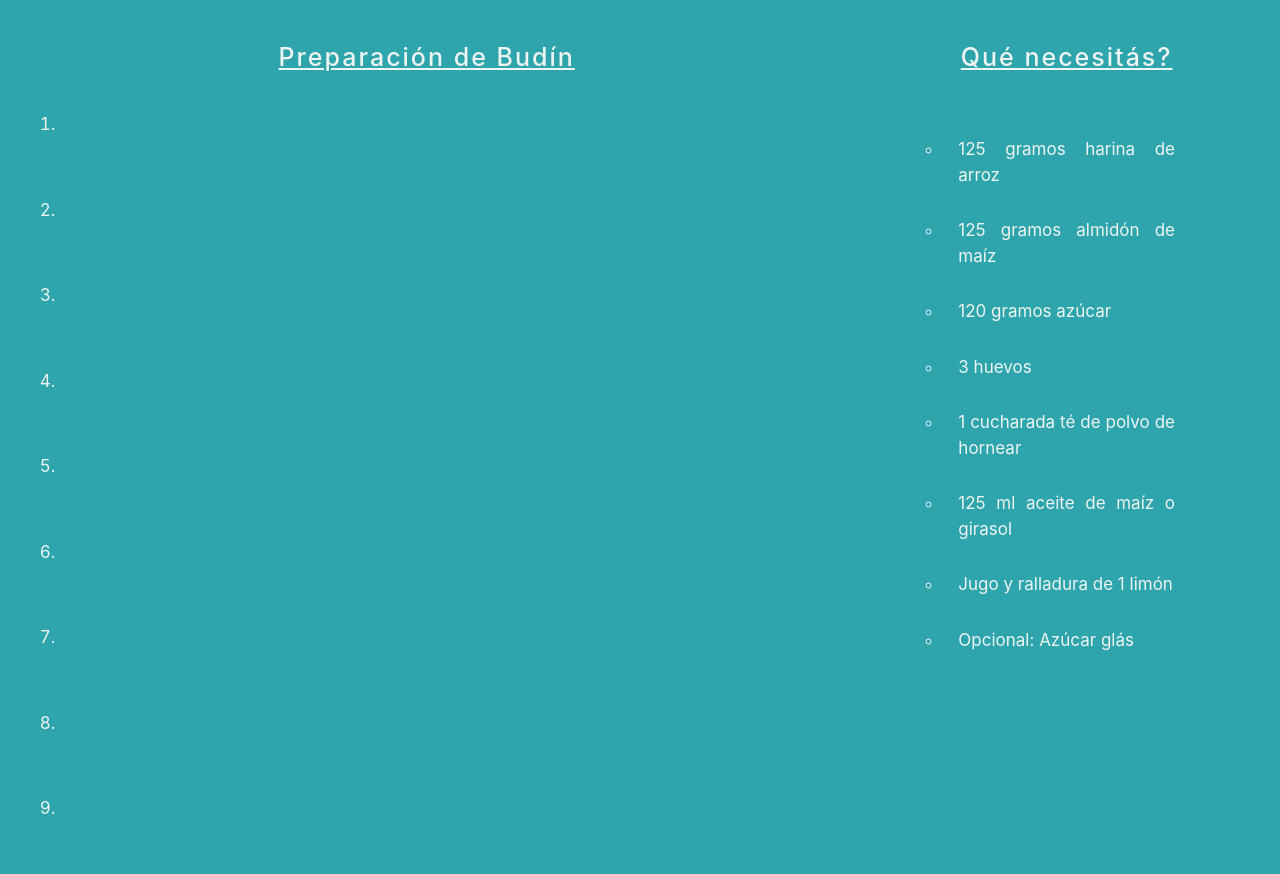
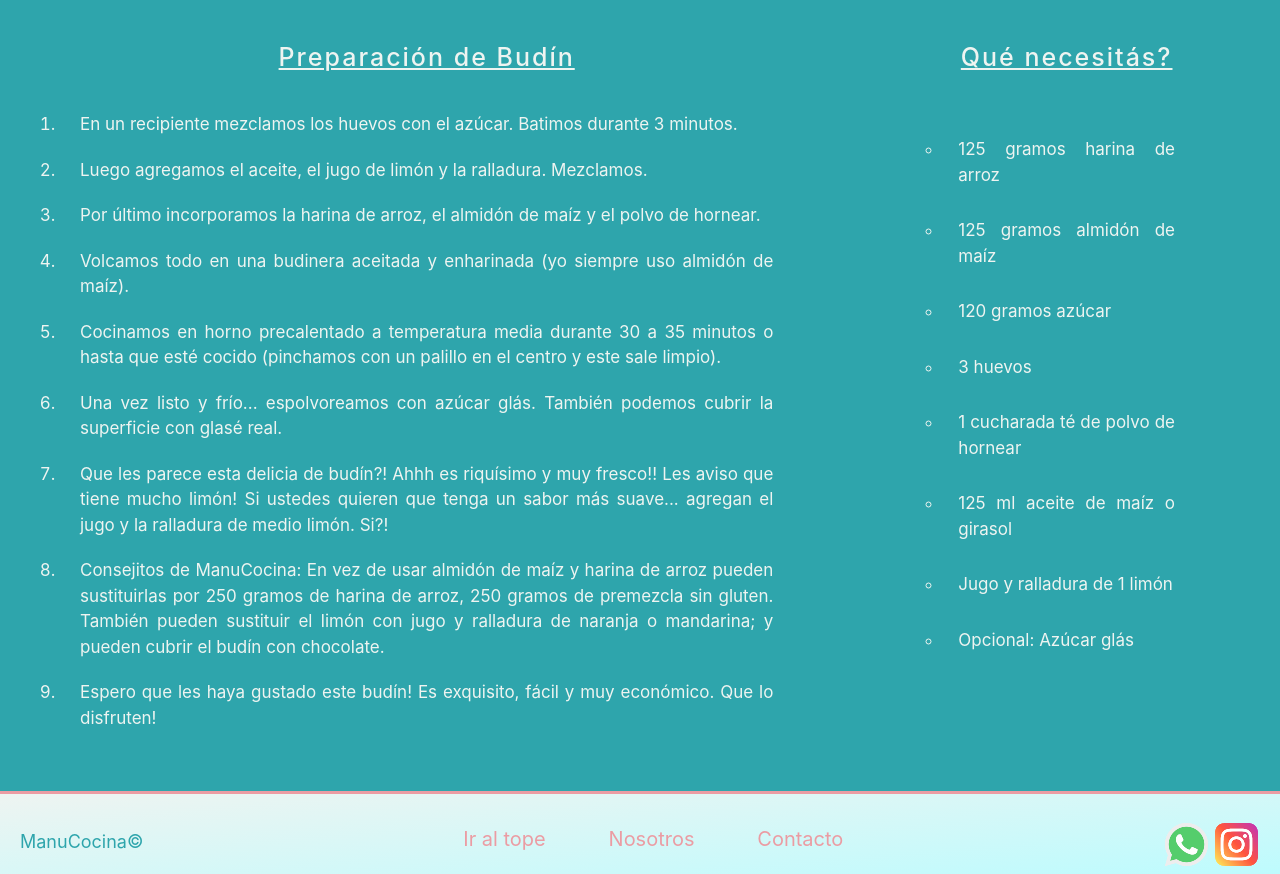
Before and after one commit to JoacoFichter/ManuCocina, a website: page views/recetas/budin.html in a window 1280 px wide. Shown: the part 555-1429 px from the top of the page. Drawn offline with nearby package versions, Linux system fonts and the light colour scheme.

Commit message:
Agregué contenido a receta de budín y corregí padding en titulo de ingredientes

```diff
--- a/SCSS/misSCSS/_recetas.scss
+++ b/SCSS/misSCSS/_recetas.scss
@@ -56,11 +56,16 @@
     display: inline-block;
     text-decoration: none;
 }
-
+.tituloIngredientes {
+    text-align: center;
+    font-size: 25px;
+    text-decoration: underline $blanco;
+}
 .tituloPreparacion {
     text-align: center;
     font-size: 25px;
     text-decoration: underline $blanco;
+    padding-bottom: 20px;
 }
 .recetaPreparacion {
     margin: 20px;
@@ -89,6 +94,8 @@
 .liRecetas {
     display: list-item;
     list-style: auto;
+    padding-top: 0px;
+    padding-bottom: 0px;
 }
 @media only screen and (max-width:991px) {
     .gridNavRecetas {
--- a/views/recetas/budin.html
+++ b/views/recetas/budin.html
@@ -29,7 +29,7 @@
                     </button>
                     <div class="collapse navbar-collapse" id="navbarNav">
                     <ul class="navbar-nav">
-                        <li class="nav-item active opcionUno">
+                        <li class="nav-item opcionUno">
                         <a class="nav-link" href="../../index.html">Home</a>
                         </li>
                         <li class="nav-item opcionDos">
@@ -75,15 +75,15 @@
                 <h3 class="tituloPreparacion tituloPaginas">Preparación de Budín</h3>
                 <article>
                     <ol>
-                        <li class="parrafo recetaPreparacion liRecetas"></li>
-                        <li class="parrafo recetaPreparacion liRecetas"></li>
-                        <li class="parrafo recetaPreparacion liRecetas"></li>
-                        <li class="parrafo recetaPreparacion liRecetas"></li>
-                        <li class="parrafo recetaPreparacion liRecetas"></li>
-                        <li class="parrafo recetaPreparacion liRecetas"></li>
-                        <li class="parrafo recetaPreparacion liRecetas"></li>
-                        <li class="parrafo recetaPreparacion liRecetas"></li>
-                        <li class="parrafo recetaPreparacion liRecetas"></li>
+                        <li class="parrafo recetaPreparacion liRecetas">En un recipiente mezclamos los huevos con el azúcar. Batimos durante 3 minutos.</li>
+                        <li class="parrafo recetaPreparacion liRecetas">Luego agregamos el aceite, el jugo de limón y la ralladura. Mezclamos.</li>
+                        <li class="parrafo recetaPreparacion liRecetas">Por último incorporamos la harina de arroz, el almidón de maíz y el polvo de hornear.</li>
+                        <li class="parrafo recetaPreparacion liRecetas">Volcamos todo en una budinera aceitada y enharinada (yo siempre uso almidón de maíz).</li>
+                        <li class="parrafo recetaPreparacion liRecetas">Cocinamos en horno precalentado a temperatura media durante 30 a 35 minutos o hasta que esté cocido (pinchamos con un palillo en el centro y este sale limpio).</li>
+                        <li class="parrafo recetaPreparacion liRecetas">Una vez listo y frío... espolvoreamos con azúcar glás. También podemos cubrir la superficie con glasé real.</li>
+                        <li class="parrafo recetaPreparacion liRecetas">Que les parece esta delicia de budín?! Ahhh es riquísimo y muy fresco!! Les aviso que tiene mucho limón! Si ustedes quieren que tenga un sabor más suave... agregan el jugo y la ralladura de medio limón. Si?!</li>
+                        <li class="parrafo recetaPreparacion liRecetas">Consejitos de ManuCocina: En vez de usar almidón de maíz y harina de arroz pueden sustituirlas por 250 gramos de harina de arroz, 250 gramos de premezcla sin gluten. También pueden sustituir el limón con jugo y ralladura de naranja o mandarina; y pueden cubrir el budín con chocolate.</li>
+                        <li class="parrafo recetaPreparacion liRecetas">Espero que les haya gustado este budín! Es exquisito, fácil y muy económico. Que lo disfruten!</li>
                     </ol>
                 </article>
             </section>
@@ -91,7 +91,7 @@
         <div class="col-lg-4 col-xs-12">
             <section class="recetaPreparacion" data-aos="fade-up">
                 <article>
-                    <h3 class="tituloPreparacion tituloPaginas">Qué necesitás?</h3>
+                    <h3 class="tituloIngredientes tituloPaginas">Qué necesitás?</h3>
                     <ul class="ulIngredientes">
                         <li class="parrafo liIngredientes">125 gramos harina de arroz</li>
                         <li class="parrafo liIngredientes">125 gramos almidón de maíz</li>
```
Also changed, not shown: views/recetas/bizcochuelo.html (+1 -1 lines), views/recetas/crackers.html (+1 -1 lines), views/recetas/pastafrola.html (+1 -1 lines), CSS/estilo.css.
